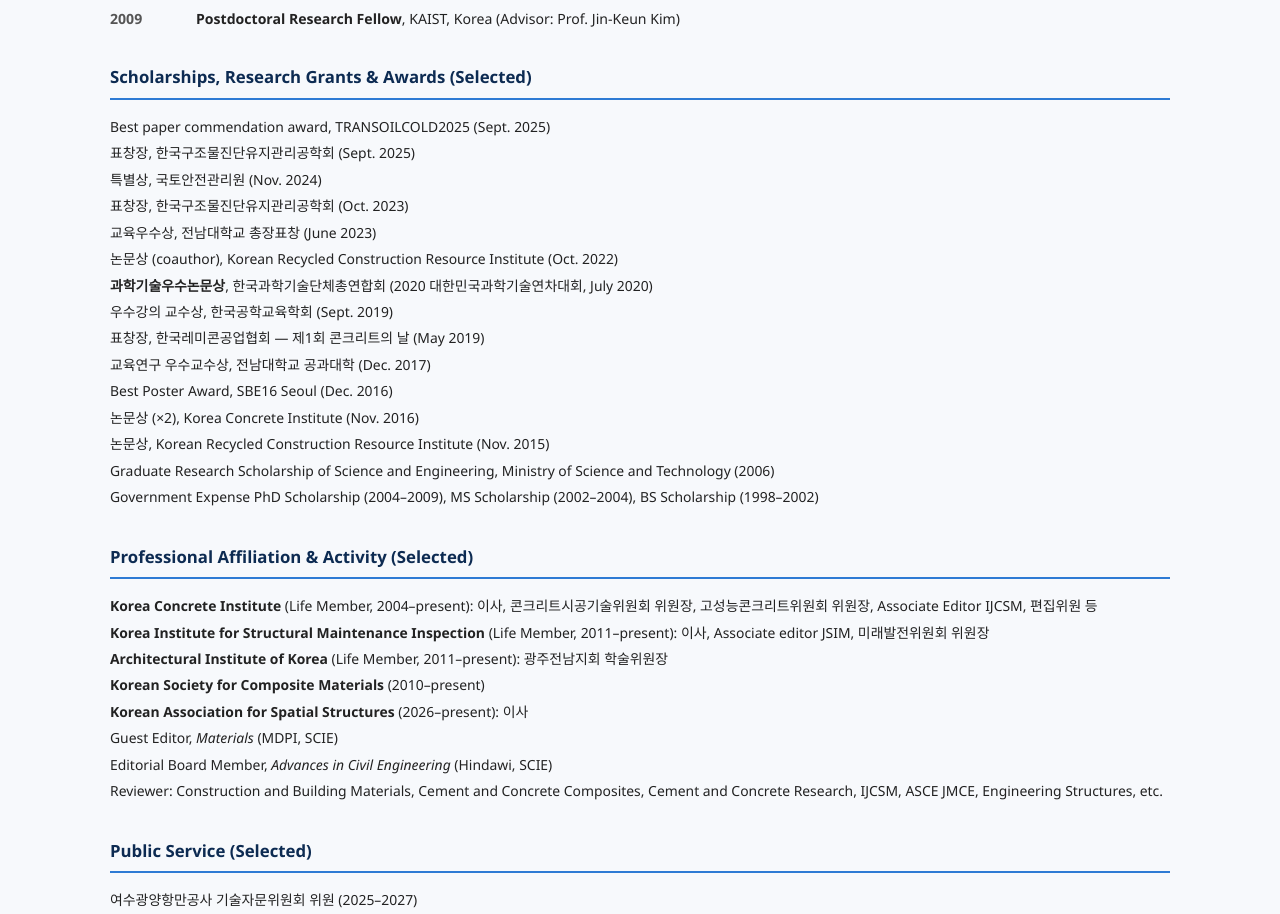
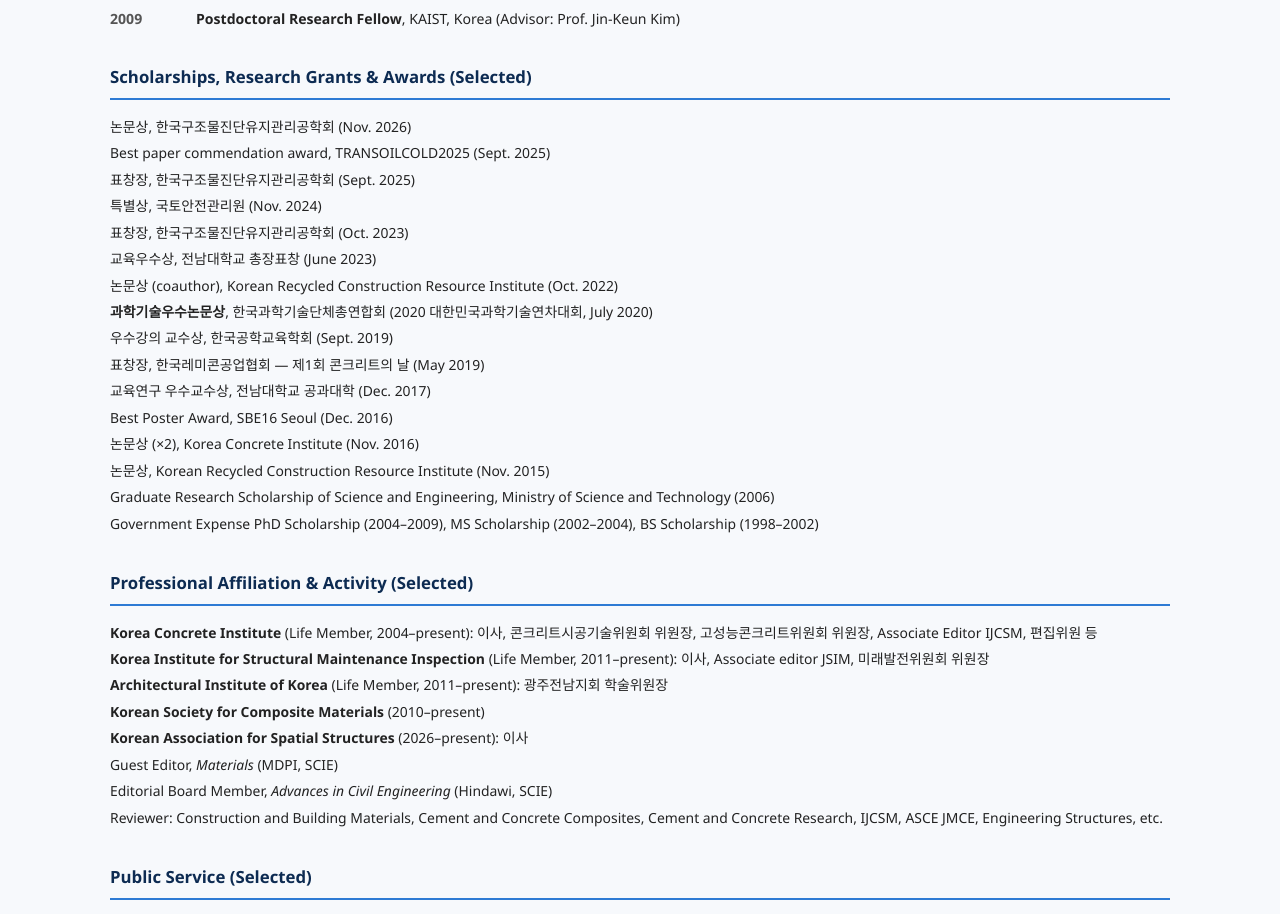
Before and after one commit to ekvm80/cmlab, a plain HTML site: page professor.html in a window 1280 px wide. Shown: the part 1254-2168 px from the top of the page. Drawn offline with Linux system fonts and the light colour scheme.

Commit message:
Add 2026 KSMI paper award to professor page awards list
Co-Authored-By: Claude Opus 5.5 <noreply@anthropic.com>

```diff
--- a/professor.html
+++ b/professor.html
@@ -140,6 +140,7 @@
   <div class="cv-section">
     <h3>Scholarships, Research Grants &amp; Awards (Selected)</h3>
     <div style="font-size:0.87rem;line-height:1.9">
+      <p>논문상, 한국구조물진단유지관리공학회 (Nov. 2026)</p>
       <p>Best paper commendation award, TRANSOILCOLD2025 (Sept. 2025)</p>
       <p>표창장, 한국구조물진단유지관리공학회 (Sept. 2025)</p>
       <p>특별상, 국토안전관리원 (Nov. 2024)</p>
```
